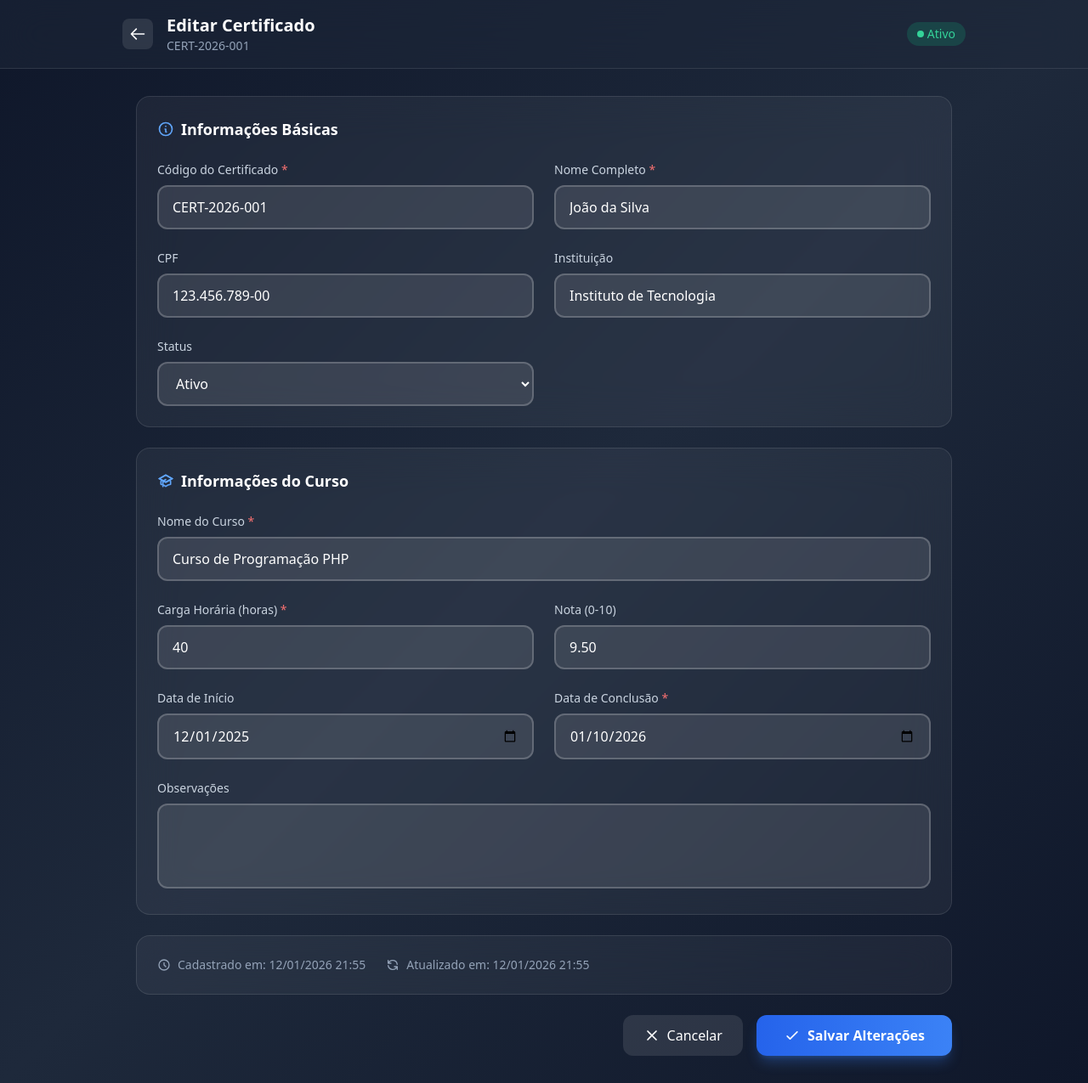
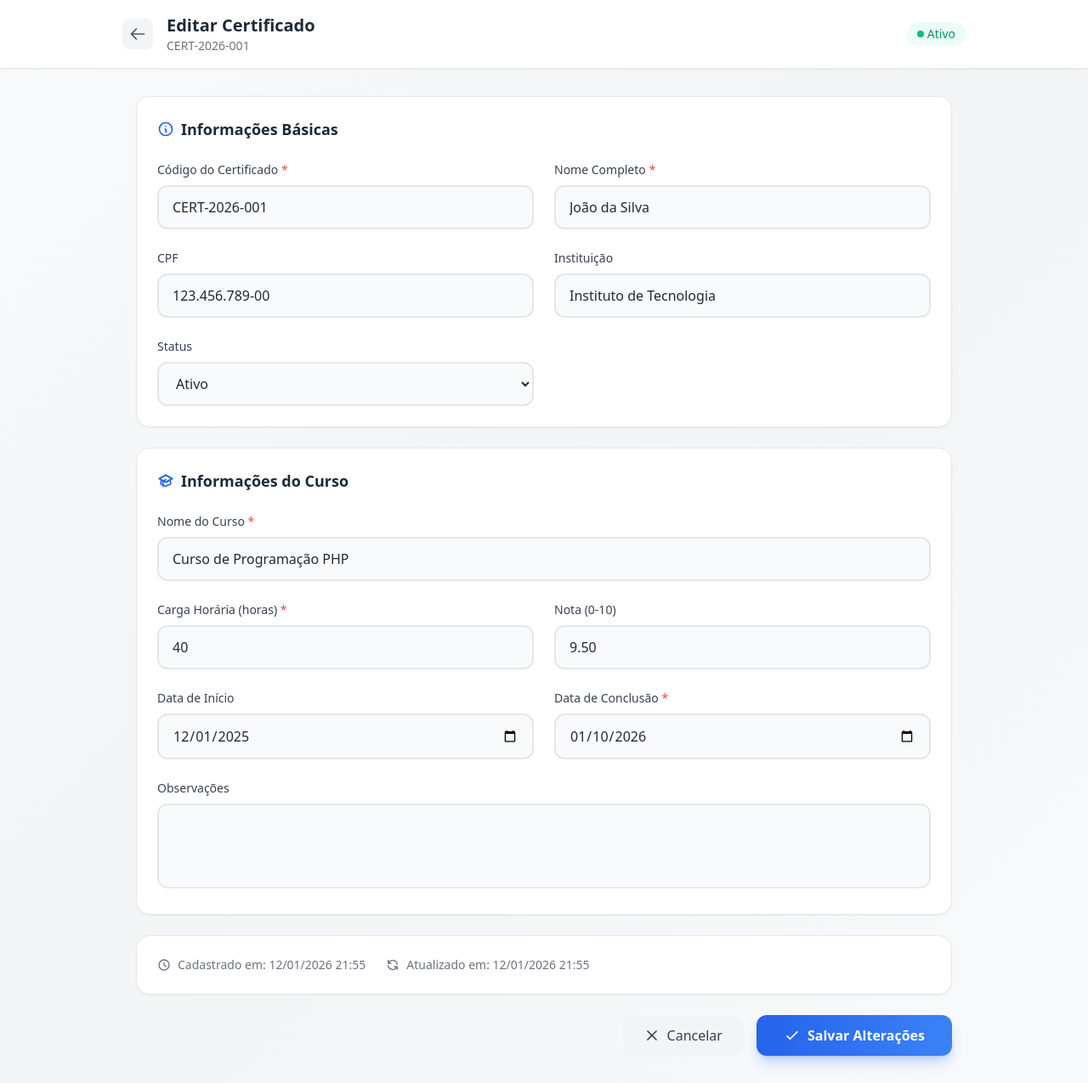
Before and after one commit to adeniltondev/SITECERTIFICADO, a PHP site: page /admin/editar.php?id=1 in a window 1280 px wide. Shown: the whole page at 85% size. Run offline with PHP 8.4, Linux system fonts and the light colour scheme; a user stored in the database is signed in; data comes from the database, SQL or seed files in the repository; some libraries are stand-ins or nearby versions.

Commit message:
Update editar.php

```diff
--- a/admin/editar.php
+++ b/admin/editar.php
@@ -95,29 +95,29 @@ if ($_SERVER['REQUEST_METHOD'] === 'POST') {
         }
     </script>
 </head>
-<body class="min-h-screen bg-gradient-to-br from-slate-900 via-slate-800 to-slate-900">
+<body class="min-h-screen bg-gradient-to-br from-gray-50 via-gray-100 to-gray-50">
     <div class="min-h-screen">
         <!-- Top Bar -->
-        <header class="bg-slate-800/50 backdrop-blur-xl border-b border-white/10">
+        <header class="bg-white shadow-sm border-b border-gray-200">
             <div class="max-w-5xl mx-auto px-4 py-4 flex items-center justify-between">
                 <div class="flex items-center gap-4">
-                    <a href="index.php" class="p-2 bg-white/10 hover:bg-white/20 rounded-lg transition-colors">
-                        <svg xmlns="http://www.w3.org/2000/svg" class="w-5 h-5 text-white" fill="none" viewBox="0 0 24 24" stroke="currentColor" stroke-width="2"><path stroke-linecap="round" stroke-linejoin="round" d="M10 19l-7-7m0 0l7-7m-7 7h18" /></svg>
+                    <a href="index.php" class="p-2 bg-gray-100 hover:bg-gray-200 rounded-lg transition-colors">
+                        <svg xmlns="http://www.w3.org/2000/svg" class="w-5 h-5 text-gray-600" fill="none" viewBox="0 0 24 24" stroke="currentColor" stroke-width="2"><path stroke-linecap="round" stroke-linejoin="round" d="M10 19l-7-7m0 0l7-7m-7 7h18" /></svg>
                     </a>
                     <div>
-                        <h1 class="text-xl font-bold text-white">Editar Certificado</h1>
-                        <p class="text-sm text-slate-400"><?php echo htmlspecialchars($certificado['codigo']); ?></p>
+                        <h1 class="text-xl font-bold text-gray-800">Editar Certificado</h1>
+                        <p class="text-sm text-gray-500"><?php echo htmlspecialchars($certificado['codigo']); ?></p>
                     </div>
                 </div>
                 <div class="flex items-center gap-2">
                     <?php if ($certificado['status'] === 'ativo'): ?>
-                    <span class="inline-flex items-center gap-1 px-3 py-1 bg-emerald-500/20 text-emerald-400 rounded-full text-sm font-medium">
-                        <span class="w-2 h-2 bg-emerald-400 rounded-full"></span>
+                    <span class="inline-flex items-center gap-1 px-3 py-1 bg-emerald-50 text-emerald-600 rounded-full text-sm font-medium">
+                        <span class="w-2 h-2 bg-emerald-500 rounded-full"></span>
                         Ativo
                     </span>
                     <?php else: ?>
-                    <span class="inline-flex items-center gap-1 px-3 py-1 bg-red-500/20 text-red-400 rounded-full text-sm font-medium">
-                        <span class="w-2 h-2 bg-red-400 rounded-full"></span>
+                    <span class="inline-flex items-center gap-1 px-3 py-1 bg-red-50 text-red-600 rounded-full text-sm font-medium">
+                        <span class="w-2 h-2 bg-red-500 rounded-full"></span>
                         Revogado
                     </span>
                     <?php endif; ?>
@@ -127,111 +127,111 @@ if ($_SERVER['REQUEST_METHOD'] === 'POST') {
 
         <main class="max-w-5xl mx-auto p-4 lg:p-8">
             <?php if ($mensagem): ?>
-            <div class="mb-6 flex items-center gap-3 p-4 <?php echo $tipo_mensagem === 'success' ? 'bg-emerald-500/10 border-emerald-500/30' : 'bg-red-500/10 border-red-500/30'; ?> border rounded-xl">
+            <div class="mb-6 flex items-center gap-3 p-4 <?php echo $tipo_mensagem === 'success' ? 'bg-emerald-50 border-emerald-200' : 'bg-red-50 border-red-200'; ?> border rounded-xl">
                 <?php if ($tipo_mensagem === 'success'): ?>
-                <svg xmlns="http://www.w3.org/2000/svg" class="w-5 h-5 text-emerald-400" fill="none" viewBox="0 0 24 24" stroke="currentColor" stroke-width="2"><path stroke-linecap="round" stroke-linejoin="round" d="M9 12l2 2 4-4m6 2a9 9 0 11-18 0 9 9 0 0118 0z" /></svg>
-                <span class="text-emerald-300"><?php echo htmlspecialchars($mensagem); ?></span>
+                <svg xmlns="http://www.w3.org/2000/svg" class="w-5 h-5 text-emerald-600" fill="none" viewBox="0 0 24 24" stroke="currentColor" stroke-width="2"><path stroke-linecap="round" stroke-linejoin="round" d="M9 12l2 2 4-4m6 2a9 9 0 11-18 0 9 9 0 0118 0z" /></svg>
+                <span class="text-emerald-700"><?php echo htmlspecialchars($mensagem); ?></span>
                 <?php else: ?>
-                <svg xmlns="http://www.w3.org/2000/svg" class="w-5 h-5 text-red-400" fill="none" viewBox="0 0 24 24" stroke="currentColor" stroke-width="2"><path stroke-linecap="round" stroke-linejoin="round" d="M12 8v4m0 4h.01M21 12a9 9 0 11-18 0 9 9 0 0118 0z" /></svg>
-                <span class="text-red-300"><?php echo htmlspecialchars($mensagem); ?></span>
+                <svg xmlns="http://www.w3.org/2000/svg" class="w-5 h-5 text-red-600" fill="none" viewBox="0 0 24 24" stroke="currentColor" stroke-width="2"><path stroke-linecap="round" stroke-linejoin="round" d="M12 8v4m0 4h.01M21 12a9 9 0 11-18 0 9 9 0 0118 0z" /></svg>
+                <span class="text-red-700"><?php echo htmlspecialchars($mensagem); ?></span>
                 <?php endif; ?>
             </div>
             <?php endif; ?>
 
             <form method="POST" action="" class="space-y-6">
                 <!-- Informações Básicas -->
-                <div class="bg-white/5 backdrop-blur-xl rounded-2xl p-6 border border-white/10">
-                    <h2 class="text-lg font-semibold text-white mb-6 flex items-center gap-2">
-                        <svg xmlns="http://www.w3.org/2000/svg" class="w-5 h-5 text-primary-400" fill="none" viewBox="0 0 24 24" stroke="currentColor" stroke-width="2"><path stroke-linecap="round" stroke-linejoin="round" d="M13 16h-1v-4h-1m1-4h.01M21 12a9 9 0 11-18 0 9 9 0 0118 0z" /></svg>
+                <div class="bg-white rounded-2xl p-6 border border-gray-200 shadow-sm">
+                    <h2 class="text-lg font-semibold text-gray-800 mb-6 flex items-center gap-2">
+                        <svg xmlns="http://www.w3.org/2000/svg" class="w-5 h-5 text-primary-600" fill="none" viewBox="0 0 24 24" stroke="currentColor" stroke-width="2"><path stroke-linecap="round" stroke-linejoin="round" d="M13 16h-1v-4h-1m1-4h.01M21 12a9 9 0 11-18 0 9 9 0 0118 0z" /></svg>
                         Informações Básicas
                     </h2>
 
                     <div class="grid grid-cols-1 md:grid-cols-2 gap-6">
                         <div>
-                            <label class="block text-slate-300 text-sm font-medium mb-2">
-                                Código do Certificado <span class="text-red-400">*</span>
+                            <label class="block text-gray-700 text-sm font-medium mb-2">
+                                Código do Certificado <span class="text-red-500">*</span>
                             </label>
                             <input
                                 type="text"
                                 name="codigo"
                                 required
                                 value="<?php echo htmlspecialchars($certificado['codigo']); ?>"
-                                class="w-full px-4 py-3 bg-white/10 border-2 border-white/20 rounded-xl text-white placeholder-slate-400 focus:outline-none focus:border-primary-500 transition-all"
+                                class="w-full px-4 py-3 bg-gray-50 border-2 border-gray-200 rounded-xl text-gray-800 placeholder-gray-400 focus:outline-none focus:border-primary-500 focus:bg-white transition-all"
                             >
                         </div>
 
                         <div>
-                            <label class="block text-slate-300 text-sm font-medium mb-2">
-                                Nome Completo <span class="text-red-400">*</span>
+                            <label class="block text-gray-700 text-sm font-medium mb-2">
+                                Nome Completo <span class="text-red-500">*</span>
                             </label>
                             <input
                                 type="text"
                                 name="nome_aluno"
                                 required
                                 value="<?php echo htmlspecialchars($certificado['nome_aluno']); ?>"
-                                class="w-full px-4 py-3 bg-white/10 border-2 border-white/20 rounded-xl text-white placeholder-slate-400 focus:outline-none focus:border-primary-500 transition-all"
+                                class="w-full px-4 py-3 bg-gray-50 border-2 border-gray-200 rounded-xl text-gray-800 placeholder-gray-400 focus:outline-none focus:border-primary-500 focus:bg-white transition-all"
                             >
                         </div>
 
                         <div>
-                            <label class="block text-slate-300 text-sm font-medium mb-2">CPF</label>
+                            <label class="block text-gray-700 text-sm font-medium mb-2">CPF</label>
                             <input
                                 type="text"
                                 name="cpf"
                                 id="cpf"
                                 maxlength="14"
                                 value="<?php echo htmlspecialchars($certificado['cpf'] ?? ''); ?>"
-                                class="w-full px-4 py-3 bg-white/10 border-2 border-white/20 rounded-xl text-white placeholder-slate-400 focus:outline-none focus:border-primary-500 transition-all"
+                                class="w-full px-4 py-3 bg-gray-50 border-2 border-gray-200 rounded-xl text-gray-800 placeholder-gray-400 focus:outline-none focus:border-primary-500 focus:bg-white transition-all"
                             >
                         </div>
 
                         <div>
-                            <label class="block text-slate-300 text-sm font-medium mb-2">Instituição</label>
+                            <label class="block text-gray-700 text-sm font-medium mb-2">Instituição</label>
                             <input
                                 type="text"
                                 name="instituicao"
                                 value="<?php echo htmlspecialchars($certificado['instituicao'] ?? ''); ?>"
-                                class="w-full px-4 py-3 bg-white/10 border-2 border-white/20 rounded-xl text-white placeholder-slate-400 focus:outline-none focus:border-primary-500 transition-all"
+                                class="w-full px-4 py-3 bg-gray-50 border-2 border-gray-200 rounded-xl text-gray-800 placeholder-gray-400 focus:outline-none focus:border-primary-500 focus:bg-white transition-all"
                             >
                         </div>
 
                         <div>
-                            <label class="block text-slate-300 text-sm font-medium mb-2">Status</label>
+                            <label class="block text-gray-700 text-sm font-medium mb-2">Status</label>
                             <select
                                 name="status"
-                                class="w-full px-4 py-3 bg-white/10 border-2 border-white/20 rounded-xl text-white focus:outline-none focus:border-primary-500 transition-all"
+                                class="w-full px-4 py-3 bg-gray-50 border-2 border-gray-200 rounded-xl text-gray-800 focus:outline-none focus:border-primary-500 focus:bg-white transition-all"
                             >
-                                <option value="ativo" <?php echo $certificado['status'] === 'ativo' ? 'selected' : ''; ?> class="bg-slate-800">Ativo</option>
-                                <option value="revogado" <?php echo $certificado['status'] === 'revogado' ? 'selected' : ''; ?> class="bg-slate-800">Revogado</option>
+                                <option value="ativo" <?php echo $certificado['status'] === 'ativo' ? 'selected' : ''; ?>>Ativo</option>
+                                <option value="revogado" <?php echo $certificado['status'] === 'revogado' ? 'selected' : ''; ?>>Revogado</option>
                             </select>
                         </div>
                     </div>
                 </div>
 
                 <!-- Informações do Curso -->
-                <div class="bg-white/5 backdrop-blur-xl rounded-2xl p-6 border border-white/10">
-                    <h2 class="text-lg font-semibold text-white mb-6 flex items-center gap-2">
-                        <svg xmlns="http://www.w3.org/2000/svg" class="w-5 h-5 text-primary-400" fill="none" viewBox="0 0 24 24" stroke="currentColor" stroke-width="2"><path d="M12 14l9-5-9-5-9 5 9 5z" /><path stroke-linecap="round" stroke-linejoin="round" d="M12 14l9-5-9-5-9 5 9 5zm0 0l6.16-3.422a12.083 12.083 0 01.665 6.479A11.952 11.952 0 0012 20.055a11.952 11.952 0 00-6.824-2.998 12.078 12.078 0 01.665-6.479L12 14zm-4 6v-7.5l4-2.222" /></svg>
+                <div class="bg-white rounded-2xl p-6 border border-gray-200 shadow-sm">
+                    <h2 class="text-lg font-semibold text-gray-800 mb-6 flex items-center gap-2">
+                        <svg xmlns="http://www.w3.org/2000/svg" class="w-5 h-5 text-primary-600" fill="none" viewBox="0 0 24 24" stroke="currentColor" stroke-width="2"><path d="M12 14l9-5-9-5-9 5 9 5z" /><path stroke-linecap="round" stroke-linejoin="round" d="M12 14l9-5-9-5-9 5 9 5zm0 0l6.16-3.422a12.083 12.083 0 01.665 6.479A11.952 11.952 0 0012 20.055a11.952 11.952 0 00-6.824-2.998 12.078 12.078 0 01.665-6.479L12 14zm-4 6v-7.5l4-2.222" /></svg>
                         Informações do Curso
                     </h2>
 
                     <div class="grid grid-cols-1 md:grid-cols-2 gap-6">
                         <div class="md:col-span-2">
-                            <label class="block text-slate-300 text-sm font-medium mb-2">
-                                Nome do Curso <span class="text-red-400">*</span>
+                            <label class="block text-gray-700 text-sm font-medium mb-2">
+                                Nome do Curso <span class="text-red-500">*</span>
                             </label>
                             <input
                                 type="text"
                                 name="curso"
                                 required
                                 value="<?php echo htmlspecialchars($certificado['curso']); ?>"
-                                class="w-full px-4 py-3 bg-white/10 border-2 border-white/20 rounded-xl text-white placeholder-slate-400 focus:outline-none focus:border-primary-500 transition-all"
+                                class="w-full px-4 py-3 bg-gray-50 border-2 border-gray-200 rounded-xl text-gray-800 placeholder-gray-400 focus:outline-none focus:border-primary-500 focus:bg-white transition-all"
                             >
                         </div>
 
                         <div>
-                            <label class="block text-slate-300 text-sm font-medium mb-2">
-                                Carga Horária (horas) <span class="text-red-400">*</span>
+                            <label class="block text-gray-700 text-sm font-medium mb-2">
+                                Carga Horária (horas) <span class="text-red-500">*</span>
                             </label>
                             <input
                                 type="number"
@@ -239,12 +239,12 @@ if ($_SERVER['REQUEST_METHOD'] === 'POST') {
                                 required
                                 min="1"
                                 value="<?php echo $certificado['carga_horaria']; ?>"
-                                class="w-full px-4 py-3 bg-white/10 border-2 border-white/20 rounded-xl text-white placeholder-slate-400 focus:outline-none focus:border-primary-500 transition-all"
+                                class="w-full px-4 py-3 bg-gray-50 border-2 border-gray-200 rounded-xl text-gray-800 placeholder-gray-400 focus:outline-none focus:border-primary-500 focus:bg-white transition-all"
                             >
                         </div>
 
                         <div>
-                            <label class="block text-slate-300 text-sm font-medium mb-2">Nota (0-10)</label>
+                            <label class="block text-gray-700 text-sm font-medium mb-2">Nota (0-10)</label>
                             <input
                                 type="number"
                                 name="nota"
@@ -252,47 +252,47 @@ if ($_SERVER['REQUEST_METHOD'] === 'POST') {
                                 max="10"
                                 step="0.01"
                                 value="<?php echo $certificado['nota'] ?? ''; ?>"
-                                class="w-full px-4 py-3 bg-white/10 border-2 border-white/20 rounded-xl text-white placeholder-slate-400 focus:outline-none focus:border-primary-500 transition-all"
+                                class="w-full px-4 py-3 bg-gray-50 border-2 border-gray-200 rounded-xl text-gray-800 placeholder-gray-400 focus:outline-none focus:border-primary-500 focus:bg-white transition-all"
                             >
                         </div>
 
                         <div>
-                            <label class="block text-slate-300 text-sm font-medium mb-2">Data de Início</label>
+                            <label class="block text-gray-700 text-sm font-medium mb-2">Data de Início</label>
                             <input
                                 type="date"
                                 name="data_inicio"
                                 value="<?php echo $certificado['data_inicio'] ?? ''; ?>"
-                                class="w-full px-4 py-3 bg-white/10 border-2 border-white/20 rounded-xl text-white focus:outline-none focus:border-primary-500 transition-all"
+                                class="w-full px-4 py-3 bg-gray-50 border-2 border-gray-200 rounded-xl text-gray-800 focus:outline-none focus:border-primary-500 focus:bg-white transition-all"
                             >
                         </div>
 
                         <div>
-                            <label class="block text-slate-300 text-sm font-medium mb-2">
-                                Data de Conclusão <span class="text-red-400">*</span>
+                            <label class="block text-gray-700 text-sm font-medium mb-2">
+                                Data de Conclusão <span class="text-red-500">*</span>
                             </label>
                             <input
                                 type="date"
                                 name="data_conclusao"
                                 required
                                 value="<?php echo $certificado['data_conclusao']; ?>"
-                                class="w-full px-4 py-3 bg-white/10 border-2 border-white/20 rounded-xl text-white focus:outline-none focus:border-primary-500 transition-all"
+                                class="w-full px-4 py-3 bg-gray-50 border-2 border-gray-200 rounded-xl text-gray-800 focus:outline-none focus:border-primary-500 focus:bg-white transition-all"
                             >
                         </div>
 
                         <div class="md:col-span-2">
-                            <label class="block text-slate-300 text-sm font-medium mb-2">Observações</label>
+                            <label class="block text-gray-700 text-sm font-medium mb-2">Observações</label>
                             <textarea
                                 name="observacoes"
                                 rows="3"
-                                class="w-full px-4 py-3 bg-white/10 border-2 border-white/20 rounded-xl text-white placeholder-slate-400 focus:outline-none focus:border-primary-500 transition-all resize-none"
+                                class="w-full px-4 py-3 bg-gray-50 border-2 border-gray-200 rounded-xl text-gray-800 placeholder-gray-400 focus:outline-none focus:border-primary-500 focus:bg-white transition-all resize-none"
                             ><?php echo htmlspecialchars($certificado['observacoes'] ?? ''); ?></textarea>
                         </div>
                     </div>
                 </div>
 
                 <!-- Meta Info -->
-                <div class="bg-white/5 backdrop-blur-xl rounded-2xl p-6 border border-white/10">
-                    <div class="flex flex-wrap gap-6 text-sm text-slate-400">
+                <div class="bg-white rounded-2xl p-6 border border-gray-200 shadow-sm">
+                    <div class="flex flex-wrap gap-6 text-sm text-gray-500">
                         <div class="flex items-center gap-2">
                             <svg xmlns="http://www.w3.org/2000/svg" class="w-4 h-4" fill="none" viewBox="0 0 24 24" stroke="currentColor" stroke-width="2"><path stroke-linecap="round" stroke-linejoin="round" d="M12 8v4l3 3m6-3a9 9 0 11-18 0 9 9 0 0118 0z" /></svg>
                             Cadastrado em: <?php echo date('d/m/Y H:i', strtotime($certificado['criado_em'])); ?>
@@ -306,7 +306,7 @@ if ($_SERVER['REQUEST_METHOD'] === 'POST') {
 
                 <!-- Actions -->
                 <div class="flex flex-col sm:flex-row gap-4 justify-end">
-                    <a href="index.php" class="px-6 py-3 bg-white/10 hover:bg-white/20 text-white rounded-xl transition-colors text-center flex items-center justify-center gap-2">
+                    <a href="index.php" class="px-6 py-3 bg-gray-100 hover:bg-gray-200 text-gray-700 rounded-xl transition-colors text-center flex items-center justify-center gap-2">
                         <svg xmlns="http://www.w3.org/2000/svg" class="w-5 h-5" fill="none" viewBox="0 0 24 24" stroke="currentColor" stroke-width="2"><path stroke-linecap="round" stroke-linejoin="round" d="M6 18L18 6M6 6l12 12" /></svg>
                         Cancelar
                     </a>
```
